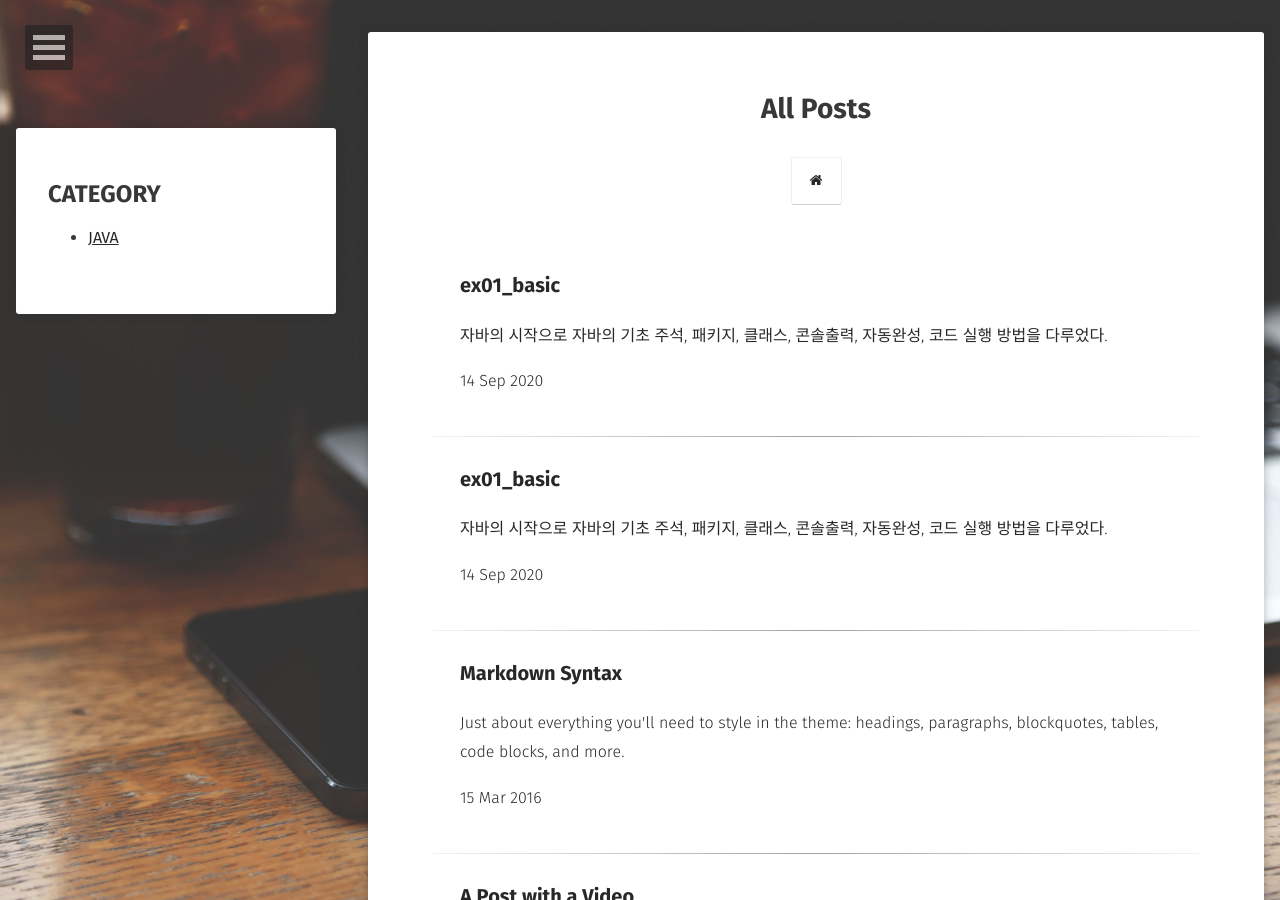
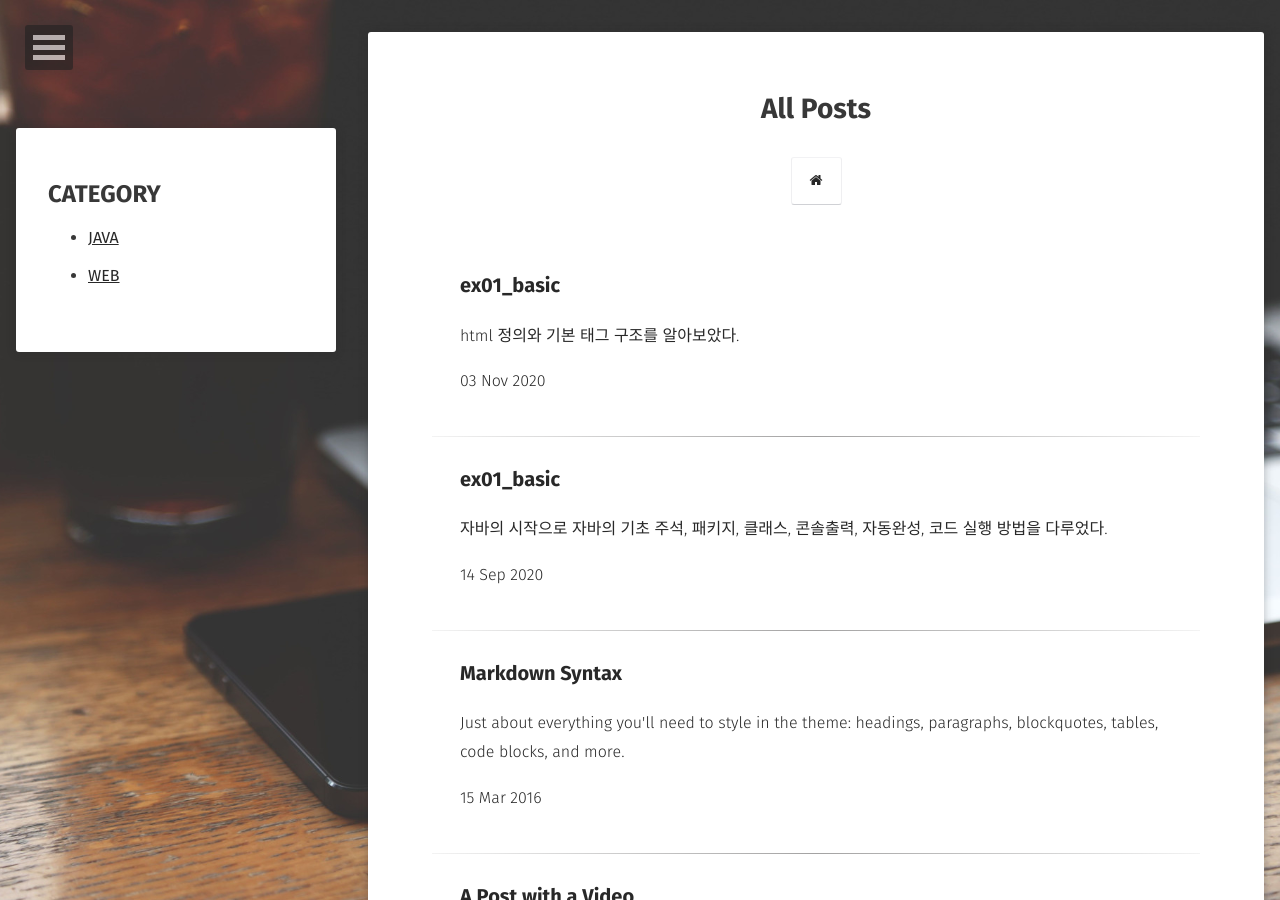
Before and after one commit to sum529-create/sum529-create.github.io, a Jekyll site: the page built from posts/index.md, in a window 1280 px wide and 900 px high. Built offline with Jekyll 4.4.1, drawn with Linux system fonts in a browser that asks for light colours; some web fonts are replaced.

Commit message:
Update 2020-11-03-01-overview.md

```diff
--- a/_posts/2020-11-03-01-overview.md
+++ b/_posts/2020-11-03-01-overview.md
@@ -1,14 +1,14 @@
 ---
 layout: post
 title:  "ex01_basic"
-date:   2020-09-14
-excerpt: "자바의 시작으로 자바의 기초 주석, 패키지, 클래스, 콘솔출력, 자동완성, 코드 실행 방법을 다루었다."
+date:   2020-11-03
+excerpt: "html 정의와 기본 태그 구조를 알아보았다."
 tag:
 - 01_HTML5
 - basic
 - overview
 - html5
-category: [JAVA]
+category: [WEB]
 comments: true
 
 ---
```
